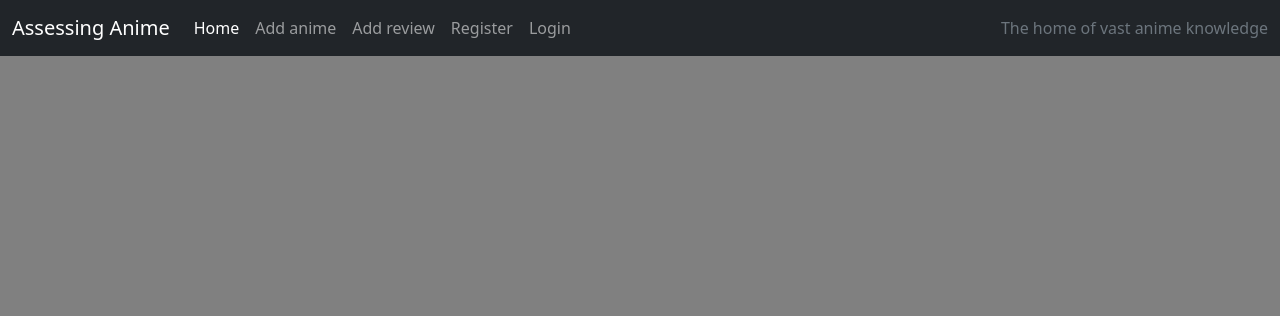
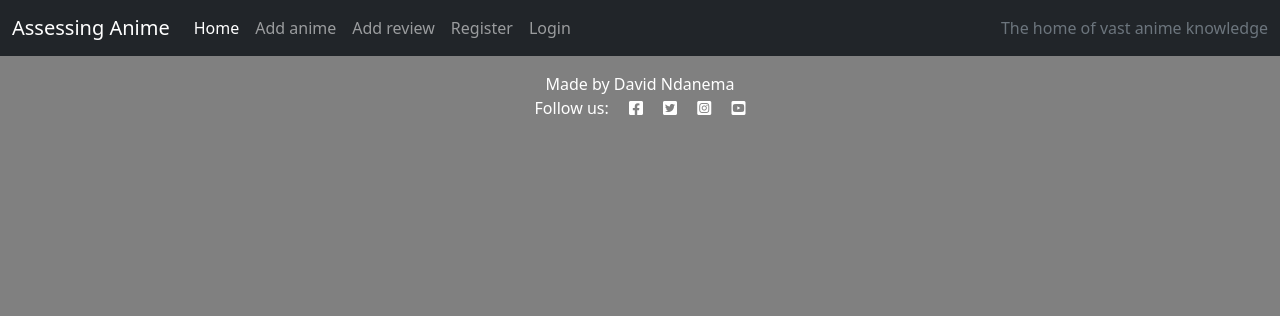
Before and after one commit to Code-Institute-Submissions/Assessing-Anime, a Django app: template animes/templates/animes/base.html in a window 1280 px wide. Shown: the top 316 px of the page. Run offline with Django 3.2, Linux system fonts and the light colour scheme; the template is opened without the code that fills it, so the values that code supplies are empty.

Commit message:
Feat: Add footer to base.html

```diff
--- a/animes/templates/animes/base.html
+++ b/animes/templates/animes/base.html
@@ -57,10 +57,23 @@
     </nav>
 
 
-
+    <main class="flex-shrink-0 main-bg">
 
     {% block body %}
+    <!-- Content Goes here -->
     {% endblock %}
+    </main>
+
+        <!-- Footer -->
+        <footer class="footer mt-auto py-3 dark-bg">
+            <p class="m-0 text-center text-white">Made by David Ndanema</p>
+            <p class="m-0 text-center text-white">Follow us: <i class="fab fa-facebook-square ms-3"></i>
+                <i class="fab fa-twitter-square ms-3"></i>
+                <i class="fab fa-instagram-square ms-3"></i>
+                <i class="fab fa-youtube-square ms-3"></i></p>
+        </footer>
+    </body>
+
 
 
 </body>
```
